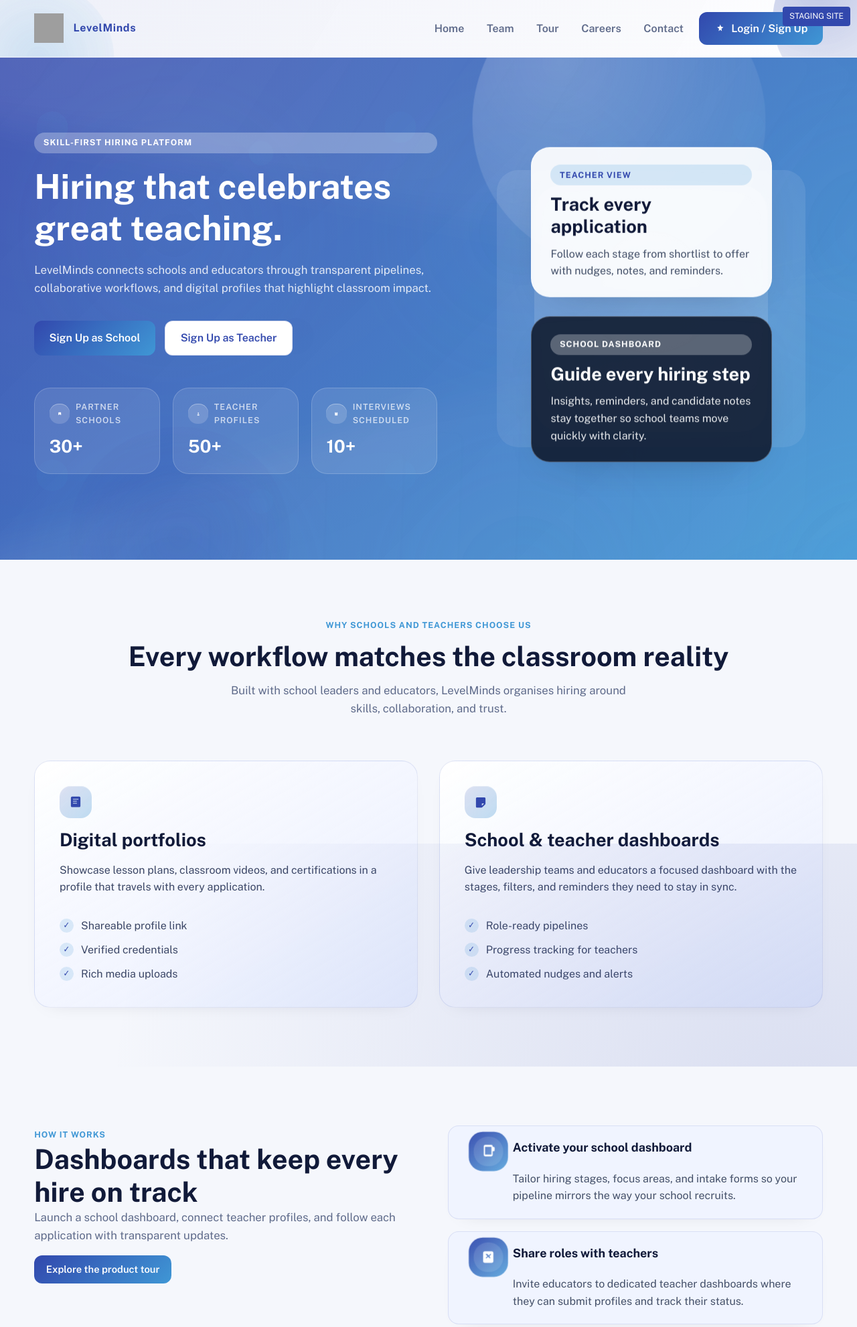
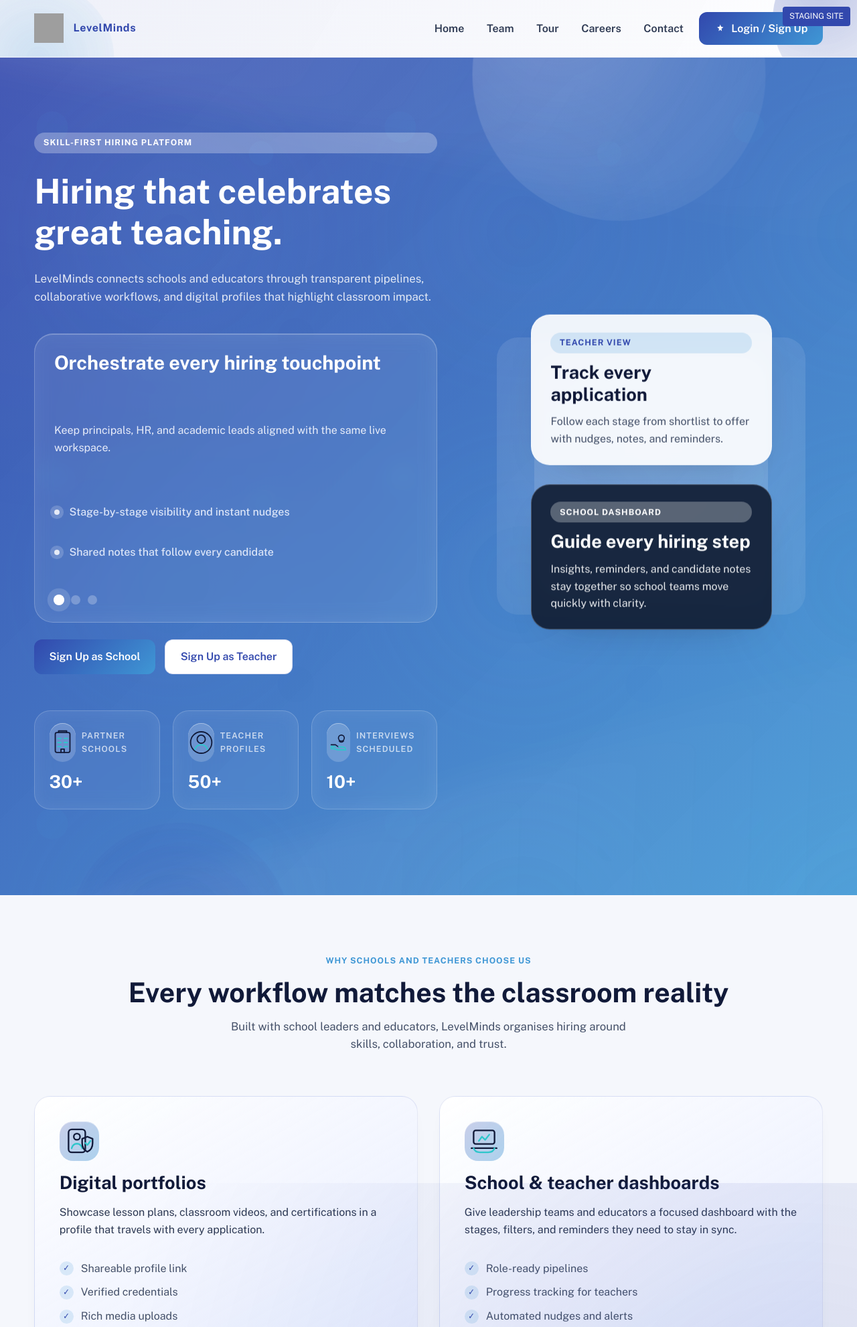
Before and after one commit to Levelminds/levelminds-staging, a PHP site: page / in a window 1280 px wide. Shown: the top 1982 px of the page at 67% size. Run offline with PHP 8.4, Linux system fonts and the light colour scheme; grey boxes are pictures that could not be loaded.

Commit message:
Refresh homepage interactions and hero slider

```diff
--- a/assets/css/styles.css
+++ b/assets/css/styles.css
@@ -77,11 +77,11 @@ a:hover {
 
 p {
   margin: 0 0 1rem;
-  color: var(--text-secondary);
+  color: var(--neutral-700);
 }
 
 li {
-  color: var(--text-secondary);
+  color: var(--neutral-700);
 }
 
 h1,
@@ -174,42 +174,8 @@ section {
 
 .lead {
   font-size: 1.05rem;
-  color: var(--text-muted);
+  color: var(--neutral-600);
   max-width: 62ch;
-}
-
-[data-animate] {
-  opacity: 0;
-  transform: translateY(28px) scale(0.98);
-  filter: blur(14px);
-  transition: transform 0.7s cubic-bezier(0.22, 1, 0.36, 1), opacity 0.7s cubic-bezier(0.22, 1, 0.36, 1), filter 0.7s ease;
-}
-
-[data-animate].is-visible {
-  opacity: 1;
-  transform: translateY(0) scale(1);
-  filter: blur(0);
-}
-
-[data-animate="flip"].is-visible {
-  transform: rotateX(0deg) translateY(0);
-}
-
-[data-animate="flip"] {
-  transform-origin: top center;
-  transform: rotateX(-18deg);
-}
-
-[data-animate="fade-up"] {
-  transform: translateY(40px);
-}
-
-[data-animate="zoom"] {
-  transform: scale(0.94);
-}
-
-[data-animate="zoom"].is-visible {
-  transform: scale(1);
 }
 
 [data-tilt] {
@@ -226,12 +192,6 @@ section {
 }
 
 @media (prefers-reduced-motion: reduce) {
-  [data-animate] {
-    opacity: 1 !important;
-    transform: none !important;
-    filter: none !important;
-  }
-
   [data-tilt] {
     --tilt-x: 0deg !important;
     --tilt-y: 0deg !important;
@@ -378,7 +338,7 @@ section {
 .list-check li {
   position: relative;
   padding-left: 2rem;
-  color: var(--text-secondary);
+  color: var(--neutral-600);
   transition: transform 0.35s ease, color 0.35s ease;
 }
 
@@ -477,6 +437,7 @@ section {
   isolation: isolate;
   grid-row: span 2;
   animation: floatOrbs 16s ease-in-out infinite;
+  overflow: hidden;
 }
 
 .step-icon::after {
@@ -488,9 +449,9 @@ section {
   z-index: -1;
 }
 
-.step-icon svg {
-  width: 1.6rem;
-  height: 1.6rem;
+.step-icon img {
+  width: 2.2rem;
+  height: 2.2rem;
 }
 
 .card {
@@ -562,28 +523,28 @@ section {
 }
 
 .card__icon {
-  width: clamp(3rem, 5vw, 3.4rem);
-  height: clamp(3rem, 5vw, 3.4rem);
-  padding: clamp(0.55rem, 1.2vw, 0.75rem);
-  border-radius: 18px;
-  background: linear-gradient(135deg, rgba(50, 72, 173, 0.2), rgba(63, 151, 213, 0.36));
+  width: clamp(3.2rem, 4.6vw, 3.8rem);
+  height: clamp(3.2rem, 4.6vw, 3.8rem);
+  border-radius: 20px;
+  background: linear-gradient(135deg, rgba(50, 72, 173, 0.26), rgba(63, 151, 213, 0.42));
   display: inline-flex;
   align-items: center;
   justify-content: center;
-  color: var(--brand-700);
-  box-shadow: inset 0 1px 0 rgba(255, 255, 255, 0.4);
+  box-shadow: inset 0 1px 0 rgba(255, 255, 255, 0.42);
   z-index: 1;
   transition: transform 0.35s ease, box-shadow 0.35s ease;
-}
-
-.card__icon .icon-figure {
-  width: 100%;
-  height: 100%;
+  overflow: hidden;
+}
+
+.card__icon img {
+  width: clamp(2.7rem, 4vw, 3.1rem);
+  height: clamp(2.7rem, 4vw, 3.1rem);
+  display: block;
 }
 
 .card--feature:hover .card__icon {
-  transform: translateY(-4px) scale(1.05);
-  box-shadow: inset 0 1px 0 rgba(255, 255, 255, 0.45), 0 12px 32px -20px rgba(13, 20, 36, 0.35);
+  transform: translateY(-4px) scale(1.04);
+  box-shadow: inset 0 1px 0 rgba(255, 255, 255, 0.48), 0 14px 34px -20px rgba(13, 20, 36, 0.4);
 }
 
 .card--feature {
@@ -637,23 +598,6 @@ section {
   opacity: 1;
 }
 
-.card__icon {
-  width: 3rem;
-  height: 3rem;
-  border-radius: 16px;
-  background: linear-gradient(135deg, rgba(50, 72, 173, 0.16), rgba(63, 151, 213, 0.32));
-  display: inline-flex;
-  align-items: center;
-  justify-content: center;
-  color: var(--brand-700);
-  box-shadow: inset 0 1px 0 rgba(255, 255, 255, 0.35);
-  z-index: 1;
-}
-
-.card__icon svg {
-  width: 1.5rem;
-  height: 1.5rem;
-}
 
 .card--raised {
   box-shadow: var(--shadow-md);
@@ -734,55 +678,27 @@ section {
 }
 
 .metric__icon {
-  width: clamp(3rem, 5vw, 3.4rem);
-  height: clamp(3rem, 5vw, 3.4rem);
-  padding: clamp(0.55rem, 1.2vw, 0.75rem);
-  border-radius: 18px;
-  background: linear-gradient(140deg, rgba(255, 255, 255, 0.16), rgba(63, 151, 213, 0.16));
+  width: clamp(3.2rem, 5vw, 3.6rem);
+  height: clamp(3.2rem, 5vw, 3.6rem);
+  border-radius: 20px;
+  background: linear-gradient(150deg, rgba(255, 255, 255, 0.24), rgba(63, 151, 213, 0.2));
   display: inline-flex;
   align-items: center;
   justify-content: center;
-  color: var(--brand-700);
-  transition: transform 0.4s ease, box-shadow 0.4s ease;
   box-shadow: inset 0 1px 0 rgba(255, 255, 255, 0.35);
-}
-
-.metric__icon .icon-figure {
-  width: 100%;
-  height: 100%;
+  transition: transform 0.45s ease, box-shadow 0.45s ease;
+  overflow: hidden;
+}
+
+.metric__icon img {
+  width: clamp(2.6rem, 4.2vw, 3rem);
+  height: clamp(2.6rem, 4.2vw, 3rem);
+  display: block;
 }
 
 .metric:hover .metric__icon {
-  transform: scale(1.08) rotate(-4deg);
+  transform: translateY(-2px) scale(1.06) rotate(-4deg);
   box-shadow: inset 0 1px 0 rgba(255, 255, 255, 0.4), 0 18px 36px -24px rgba(13, 20, 36, 0.45);
-}
-
-.metric__label {
-  display: inline-flex;
-  align-items: center;
-  gap: 0.55rem;
-  color: inherit;
-}
-
-.metric__icon {
-  width: 1.9rem;
-  height: 1.9rem;
-  border-radius: 14px;
-  background: rgba(50, 72, 173, 0.12);
-  display: inline-flex;
-  align-items: center;
-  justify-content: center;
-  color: var(--brand-700);
-  transition: transform 0.4s ease;
-}
-
-.metric__icon svg {
-  width: 1.15rem;
-  height: 1.15rem;
-}
-
-.metric:hover .metric__icon {
-  transform: scale(1.1) rotate(-6deg);
 }
 
 .metric dd {
@@ -808,8 +724,8 @@ section {
 }
 
 .metric--on-dark .metric__icon {
-  background: rgba(255, 255, 255, 0.16);
-  color: #fff;
+  background: rgba(255, 255, 255, 0.18);
+  box-shadow: inset 0 1px 0 rgba(255, 255, 255, 0.4), 0 20px 44px -28px rgba(12, 18, 36, 0.5);
 }
 
 .section--muted {
@@ -1141,7 +1057,7 @@ section {
 
 .hero__content {
   display: grid;
-  gap: 1.2rem;
+  gap: clamp(1.2rem, 3vw, 1.6rem);
 }
 
 .hero__content h1 {
@@ -1154,56 +1070,107 @@ section {
 
 .hero__slider {
   display: grid;
-  gap: 1.4rem;
-  position: relative;
+  gap: 1.5rem;
+  position: relative;
+  padding: 1.6rem 1.8rem;
+  border-radius: var(--radius-xl);
+  background: rgba(255, 255, 255, 0.12);
+  border: 1px solid rgba(255, 255, 255, 0.2);
+  backdrop-filter: blur(12px);
+  box-shadow: inset 0 1px 0 rgba(255, 255, 255, 0.25);
 }
 
 .hero__slides {
   position: relative;
-  min-height: clamp(280px, 52vw, 380px);
+  min-height: clamp(260px, 45vw, 340px);
 }
 
 .hero-slide {
+  --slide-transition: 0.75s;
   position: absolute;
   inset: 0;
   display: grid;
-  gap: 1.2rem;
-  opacity: 0;
-  transform: translateY(38px) scale(0.94);
-  filter: blur(24px);
-  transition: opacity 0.85s cubic-bezier(0.22, 1, 0.36, 1), transform 0.85s cubic-bezier(0.22, 1, 0.36, 1),
-    filter 0.85s ease;
+  gap: 1rem;
+  padding: 0;
+  visibility: hidden;
+  transform: translateX(12%) scale(0.96);
+  filter: saturate(0.92);
   pointer-events: none;
+  transition: transform var(--slide-transition) cubic-bezier(0.18, 0.84, 0.32, 1),
+    filter var(--slide-transition) ease;
+}
+
+.hero-slide h3 {
+  font-size: clamp(1.4rem, 2.4vw, 1.8rem);
+  color: #fff;
+}
+
+.hero-slide p {
+  margin: 0;
+  color: rgba(248, 250, 255, 0.9);
 }
 
 .hero-slide.is-active {
-  opacity: 1;
-  transform: translateY(0) scale(1);
-  filter: blur(0);
+  visibility: visible;
+  transform: translateX(0) scale(1);
+  filter: saturate(1);
   pointer-events: auto;
 }
 
+.hero-slide.is-exiting {
+  visibility: visible;
+  transform: translateX(-8%) scale(0.97);
+  filter: saturate(0.85);
+}
+
+.hero-slide__points {
+  list-style: none;
+  margin: 0;
+  padding: 0;
+  display: grid;
+  gap: 0.4rem;
+}
+
+.hero-slide__points li {
+  position: relative;
+  padding-left: 1.4rem;
+  color: rgba(240, 245, 255, 0.88);
+  font-weight: 500;
+}
+
+.hero-slide__points li::before {
+  content: '';
+  position: absolute;
+  left: 0;
+  top: 0.55rem;
+  width: 8px;
+  height: 8px;
+  border-radius: 50%;
+  background: rgba(255, 255, 255, 0.85);
+  box-shadow: 0 0 0 6px rgba(255, 255, 255, 0.18);
+}
+
 .hero__slider-dots {
-  display: flex;
+  display: inline-flex;
   align-items: center;
-  gap: 0.55rem;
+  gap: 0.7rem;
 }
 
 .hero__slider-dot {
-  width: 12px;
-  height: 12px;
+  width: 14px;
+  height: 14px;
   border-radius: 999px;
-  background: rgba(248, 250, 255, 0.35);
+  background: rgba(255, 255, 255, 0.25);
   border: none;
-  box-shadow: 0 0 0 0 rgba(248, 250, 255, 0.2);
+  box-shadow: 0 0 0 0 rgba(255, 255, 255, 0.18);
   cursor: pointer;
   transition: transform 0.35s ease, background 0.35s ease, box-shadow 0.35s ease;
 }
 
 .hero__slider-dot.is-active {
   background: #ffffff;
-  transform: scale(1.25);
-  box-shadow: 0 0 0 6px rgba(248, 250, 255, 0.2);
+  transform: scale(1.15);
+  box-shadow: 0 0 0 8px rgba(255, 255, 255, 0.14);
 }
 
 .hero__slider-dot:focus-visible {
@@ -1212,7 +1179,7 @@ section {
 }
 
 .hero__slider-dot:hover {
-  background: rgba(255, 255, 255, 0.85);
+  background: rgba(255, 255, 255, 0.8);
 }
 
 .hero__actions {
@@ -1781,7 +1748,7 @@ textarea {
   margin: 0;
   padding: 0;
   font-weight: 600;
-  color: var(--text-muted);
+  color: var(--neutral-700);
 }
 
 .nav__links a {
@@ -1976,6 +1943,11 @@ textarea {
 
   .hero__grid {
     grid-template-columns: minmax(0, 1fr);
+  }
+
+  .hero__slider {
+    padding: 1.4rem 1.5rem;
+    border-radius: var(--radius-lg);
   }
 
   .hero__media::before {
@@ -2088,6 +2060,14 @@ textarea {
     grid-template-columns: repeat(2, minmax(0, 1fr));
   }
 
+  .hero__slider {
+    padding: 1.2rem 1.25rem;
+  }
+
+  .hero-slide__points li::before {
+    top: 0.45rem;
+  }
+
   .hero__slider-dots {
     justify-content: center;
   }
--- a/index.php
+++ b/index.php
@@ -12,48 +12,75 @@ require_once __DIR__ . '/partials/tour-slider.php';
       <span class="hero__orb hero__orb--secondary"></span>
     </div>
     <div class="container hero__grid">
-      <div class="hero__content" data-animate="fade-up">
+      <div class="hero__content">
         <span class="badge badge--light">Skill-first hiring platform</span>
         <h1>Hiring that celebrates great teaching.</h1>
         <p class="lead">LevelMinds connects schools and educators through transparent pipelines, collaborative workflows, and digital profiles that highlight classroom impact.</p>
-        <div class="hero__actions" data-animate="fade-up" data-animate-delay="120">
+        <div class="hero__slider" data-hero-slider data-auto-interval="4600">
+          <div class="hero__slides" aria-live="polite">
+            <article class="hero-slide is-active" id="hero-slide-1" data-hero-slide role="group" aria-roledescription="slide" aria-label="Orchestrate every touchpoint">
+              <h3>Orchestrate every hiring touchpoint</h3>
+              <p>Keep principals, HR, and academic leads aligned with the same live workspace.</p>
+              <ul class="hero-slide__points">
+                <li>Stage-by-stage visibility and instant nudges</li>
+                <li>Shared notes that follow every candidate</li>
+              </ul>
+            </article>
+            <article class="hero-slide" id="hero-slide-2" data-hero-slide role="group" aria-roledescription="slide" aria-label="Showcase classroom excellence" hidden>
+              <h3>Showcase classroom excellence</h3>
+              <p>Teachers control rich portfolios that travel with every application they submit.</p>
+              <ul class="hero-slide__points">
+                <li>Video lessons, plans, and credentials in one secure link</li>
+                <li>Evidence of impact visible to hiring panels instantly</li>
+              </ul>
+            </article>
+            <article class="hero-slide" id="hero-slide-3" data-hero-slide role="group" aria-roledescription="slide" aria-label="Decisions backed by evidence" hidden>
+              <h3>Decisions backed by shared evidence</h3>
+              <p>Structure evaluations so feedback, rubrics, and analytics stay connected.</p>
+              <ul class="hero-slide__points">
+                <li>Comment threads that retain context across teams</li>
+                <li>Analytics surfacing momentum and bottlenecks fast</li>
+              </ul>
+            </article>
+          </div>
+          <div class="hero__slider-dots" role="tablist" aria-label="Hero highlights">
+            <button type="button" class="hero__slider-dot is-active" data-hero-dot="0" aria-label="Show highlight 1" aria-controls="hero-slide-1" aria-selected="true"></button>
+            <button type="button" class="hero__slider-dot" data-hero-dot="1" aria-label="Show highlight 2" aria-controls="hero-slide-2" aria-selected="false"></button>
+            <button type="button" class="hero__slider-dot" data-hero-dot="2" aria-label="Show highlight 3" aria-controls="hero-slide-3" aria-selected="false"></button>
+          </div>
+        </div>
+        <div class="hero__actions">
           <a class="btn btn-primary" href="https://lmap.in/signup">Sign Up as School</a>
           <a class="btn btn-secondary" href="https://lmap.in/signup">Sign Up as Teacher</a>
         </div>
         <dl class="metric-grid">
-          <div class="metric metric--on-dark" data-animate="zoom" data-tilt>
+          <div class="metric metric--on-dark" data-tilt>
             <dt>
               <span class="metric__label">
                 <span class="metric__icon" aria-hidden="true">
-                  <svg viewBox="0 0 24 24" role="img" focusable="false">
-                    <path d="M4.5 5.75a3.25 3.25 0 0 1 3.25-3.25h8.5A3.25 3.25 0 0 1 19.5 5.75v12.5a.75.75 0 0 1-1.18.6L12 14.5l-6.32 4.35a.75.75 0 0 1-1.18-.6V5.75Z" fill="currentColor" />
-                  </svg>
+                  <img src="assets/img/icons/icon-building.svg" alt="" width="48" height="48" loading="lazy">
                 </span>
                 <span>Partner schools</span>
               </span>
             </dt>
             <dd>30+</dd>
           </div>
-          <div class="metric metric--on-dark" data-animate="zoom" data-tilt data-animate-delay="80">
+          <div class="metric metric--on-dark" data-tilt>
             <dt>
               <span class="metric__label">
                 <span class="metric__icon" aria-hidden="true">
-                  <svg viewBox="0 0 24 24" role="img" focusable="false">
-                    <path d="M12 4.25a3.5 3.5 0 1 1 0 7 3.5 3.5 0 0 1 0-7Zm0 9.5c3.04 0 5.75 1.66 5.75 4.25v1.5a.75.75 0 0 1-.75.75H7a.75.75 0 0 1-.75-.75V18c0-2.59 2.71-4.25 5.75-4.25Z" fill="currentColor" />
-                  </svg>
+                  <img src="assets/img/icons/icon-user-circle.svg" alt="" width="48" height="48" loading="lazy">
                 </span>
                 <span>Teacher profiles</span>
               </span>
             </dt>
             <dd>50+</dd>
           </div>
-          <div class="metric metric--on-dark" data-animate="zoom" data-tilt data-animate-delay="160">
+          <div class="metric metric--on-dark" data-tilt>
             <dt>
               <span class="metric__label">
                 <span class="metric__icon" aria-hidden="true">
-                  <svg viewBox="0 0 24 24" role="img" focusable="false">
-                    <path d="M6.75 3A1.75 1.75 0 0 1 8.5 4.75v.75h7v-.75A1.75 1.75 0 0 1 17.25 3h.5A1.75 1.75 0 0 1 19.5 4.75v14.5A1.75 1.75 0 0 1 17.75 21H6.25A1.75 1.75 0 0 1 4.5 19.25V4.75A1.75 1.75 0 0 1 6.25 3h.5ZM12 9.25a.75.75 0 0 0-.75.75v3.19l-1.19.7a.75.75 0 0 0 .76 1.3l1.63-.94a.75.75 0 0 0 .38-.65V10a.75.75 0 0 0-.75-.75Z" fill="currentColor" />
-                  </svg>
+                  <img src="assets/img/icons/icon-hand-user.svg" alt="" width="48" height="48" loading="lazy">
                 </span>
                 <span>Interviews scheduled</span>
               </span>
@@ -62,7 +89,7 @@ require_once __DIR__ . '/partials/tour-slider.php';
           </div>
         </dl>
       </div>
-      <div class="hero__media" data-animate="zoom" data-animate-delay="240">
+      <div class="hero__media">
         <div class="media-ring"></div>
         <article class="hero-slab">
           <span class="badge">Teacher view</span>
@@ -80,17 +107,15 @@ require_once __DIR__ . '/partials/tour-slider.php';
 
   <section class="section section--muted patterned-surface">
     <div class="container">
-      <div class="section__header center" data-animate="fade-up">
+      <div class="section__header center">
         <span class="eyebrow">Why schools and teachers choose us</span>
         <h2>Every workflow matches the classroom reality</h2>
         <p class="lead">Built with school leaders and educators, LevelMinds organises hiring around skills, collaboration, and trust.</p>
       </div>
       <div class="feature-grid">
-        <article class="card card--feature" data-animate="zoom" data-tilt>
+        <article class="card card--feature" data-tilt>
           <span class="card__icon" aria-hidden="true">
-            <svg viewBox="0 0 32 32" role="img" focusable="false">
-              <path d="M6.5 7.5A2.5 2.5 0 0 1 9 5h14a2.5 2.5 0 0 1 2.5 2.5v16A2.5 2.5 0 0 1 23 26H9a2.5 2.5 0 0 1-2.5-2.5v-16Zm4.75 2a.75.75 0 0 0 0 1.5H21a.75.75 0 0 0 0-1.5H11.25Zm0 4a.75.75 0 0 0 0 1.5h6.5a.75.75 0 0 0 0-1.5h-6.5Zm0 4a.75.75 0 0 0 0 1.5H18a.75.75 0 0 0 0-1.5h-6.75Z" fill="currentColor" />
-            </svg>
+            <img src="assets/img/icons/icon-profile-shield.svg" alt="" width="48" height="48" loading="lazy">
           </span>
           <h3>Digital portfolios</h3>
           <p>Showcase lesson plans, classroom videos, and certifications in a profile that travels with every application.</p>
@@ -100,11 +125,9 @@ require_once __DIR__ . '/partials/tour-slider.php';
             <li>Rich media uploads</li>
           </ul>
         </article>
-        <article class="card card--feature" data-animate="zoom" data-tilt data-animate-delay="120">
+        <article class="card card--feature" data-tilt>
           <span class="card__icon" aria-hidden="true">
-            <svg viewBox="0 0 32 32" role="img" focusable="false">
-              <path d="M8.5 6.5h15a2 2 0 0 1 2 2v10.62a2 2 0 0 1-.59 1.41l-5.88 5.88a2 2 0 0 1-1.41.59H8.5a2 2 0 0 1-2-2V8.5a2 2 0 0 1 2-2Zm9.75 16.69 4.44-4.44H18.5a.25.25 0 0 0-.25.25v4.19Z" fill="currentColor" />
-            </svg>
+            <img src="assets/img/icons/icon-laptop-trend.svg" alt="" width="48" height="48" loading="lazy">
           </span>
           <h3>School &amp; teacher dashboards</h3>
           <p>Give leadership teams and educators a focused dashboard with the stages, filters, and reminders they need to stay in sync.</p>
@@ -120,45 +143,37 @@ require_once __DIR__ . '/partials/tour-slider.php';
 
   <section class="section">
     <div class="container split-layout">
-      <div data-animate="fade-up">
+      <div>
         <span class="eyebrow">How it works</span>
         <h2>Dashboards that keep every hire on track</h2>
         <p class="lead">Launch a school dashboard, connect teacher profiles, and follow each application with transparent updates.</p>
         <a class="btn btn-primary btn-sm" href="tour.php">Explore the product tour</a>
       </div>
       <ol class="list-steps">
-        <li data-animate="fade-up" data-tilt>
+        <li data-tilt>
           <span class="step-icon" aria-hidden="true">
-            <svg viewBox="0 0 28 28" role="img" focusable="false">
-              <path d="M7 6.25A2.25 2.25 0 0 1 9.25 4h9.5A2.25 2.25 0 0 1 21 6.25V7h1.25a1.75 1.75 0 0 1 1.75 1.75v3.5a1.75 1.75 0 0 1-1.75 1.75H21v5.75A2.25 2.25 0 0 1 18.75 22h-9.5A2.25 2.25 0 0 1 7 19.75v-13.5Zm2 .75v12h10v-12H9Z" fill="currentColor" />
-            </svg>
+            <img src="assets/img/icons/icon-documents.svg" alt="" width="48" height="48" loading="lazy">
           </span>
           <h3>Activate your school dashboard</h3>
           <p>Tailor hiring stages, focus areas, and intake forms so your pipeline mirrors the way your school recruits.</p>
         </li>
-        <li data-animate="fade-up" data-tilt data-animate-delay="100">
+        <li data-tilt>
           <span class="step-icon" aria-hidden="true">
-            <svg viewBox="0 0 28 28" role="img" focusable="false">
-              <path d="M6 7.75A2.75 2.75 0 0 1 8.75 5h10.5A2.75 2.75 0 0 1 22 7.75v12.5A2.75 2.75 0 0 1 19.25 23H8.75A2.75 2.75 0 0 1 6 20.25V7.75Zm5.53 1.47a.75.75 0 0 0-1.06 1.06l2.22 2.22-2.22 2.22a.75.75 0 0 0 1.06 1.06l2.22-2.22 2.22 2.22a.75.75 0 0 0 1.06-1.06L15.87 12.5l2.22-2.22a.75.75 0 1 0-1.06-1.06L14.81 11.44l-2.22-2.22Z" fill="currentColor" />
-            </svg>
+            <img src="assets/img/icons/icon-briefcase.svg" alt="" width="48" height="48" loading="lazy">
           </span>
           <h3>Share roles with teachers</h3>
           <p>Invite educators to dedicated teacher dashboards where they can submit profiles and track their status.</p>
         </li>
-        <li data-animate="fade-up" data-tilt data-animate-delay="180">
+        <li data-tilt>
           <span class="step-icon" aria-hidden="true">
-            <svg viewBox="0 0 28 28" role="img" focusable="false">
-              <path d="M14 4.5a8.75 8.75 0 1 0 0 17.5 8.75 8.75 0 0 0 0-17.5Zm0 2a6.75 6.75 0 1 1 0 13.5 6.75 6.75 0 0 1 0-13.5Zm-.75 3.75a.75.75 0 0 0-1.5 0v4.19a1.25 1.25 0 0 0 .64 1.08l3 1.62a.75.75 0 1 0 .7-1.32L13.25 14.9V10.25Z" fill="currentColor" />
-            </svg>
+            <img src="assets/img/icons/icon-presentation-trend.svg" alt="" width="48" height="48" loading="lazy">
           </span>
           <h3>Review progress in real time</h3>
           <p>Filter candidates, capture evidence, and collaborate on feedback without losing history or context.</p>
         </li>
-        <li data-animate="fade-up" data-tilt data-animate-delay="260">
+        <li data-tilt>
           <span class="step-icon" aria-hidden="true">
-            <svg viewBox="0 0 28 28" role="img" focusable="false">
-              <path d="M14 2.75a1 1 0 0 1 .9.55l2.04 4.14 4.57.66a1 1 0 0 1 .55 1.7l-3.3 3.21.78 4.55a1 1 0 0 1-1.45 1.05L14 16.86l-4.09 2.15a1 1 0 0 1-1.45-1.05l.78-4.55-3.3-3.2a1 1 0 0 1 .55-1.71l4.57-.66 2.04-4.14a1 1 0 0 1 .9-.55Z" fill="currentColor" />
-            </svg>
+            <img src="assets/img/icons/icon-shield-check.svg" alt="" width="48" height="48" loading="lazy">
           </span>
           <h3>Hire with full visibility</h3>
           <p>Send offers, trigger reminders, and keep every stakeholder aligned from shortlist to acceptance.</p>
@@ -169,12 +184,12 @@ require_once __DIR__ . '/partials/tour-slider.php';
 
   <section class="section section--light patterned-surface">
     <div class="container stack">
-      <div class="section__header center" data-animate="fade-up">
+      <div class="section__header center">
         <span class="eyebrow">Product spotlight</span>
         <h2>Dashboards built for schools and teachers</h2>
         <p class="lead">See how LevelMinds keeps hiring data visible with dedicated views for leadership and educators.</p>
       </div>
-      <div data-animate="zoom" data-animate-delay="120">
+      <div>
         <?= lm_render_tour_slider(); ?>
       </div>
     </div>
@@ -182,12 +197,12 @@ require_once __DIR__ . '/partials/tour-slider.php';
 
   <section class="section section--dark">
     <div class="container split-layout">
-      <div class="quote-card" data-animate="fade-up" data-animate-delay="80">
+      <div class="quote-card">
         <span class="badge badge--light">Founder insight</span>
         <blockquote>"We designed LevelMinds so that every teacher knows where they stand and every school can hire with confidence."</blockquote>
         <cite>Varun Chamoli, Founder</cite>
       </div>
-      <div class="card card--dark" data-animate="zoom" data-tilt>
+      <div class="card card--dark" data-tilt>
         <h3>Built for the classroom</h3>
         <p>We partner with forward-thinking schools across India to co-create playbooks that highlight teaching excellence.</p>
         <ul class="list-check">
@@ -200,7 +215,7 @@ require_once __DIR__ . '/partials/tour-slider.php';
   </section>
 
   <section class="section section--muted patterned-surface">
-    <div class="container cta-banner" data-animate="zoom" data-tilt>
+    <div class="container cta-banner" data-tilt>
       <div class="cta-banner__glow" aria-hidden="true"></div>
       <div>
         <h2>Ready to match great teachers with the right schools?</h2>
```
Also changed, not shown: includes/config.php (+56 -5 lines), includes/mailer.php (+28 -6 lines), partials/footer.php (+107 -24 lines), README.md.
